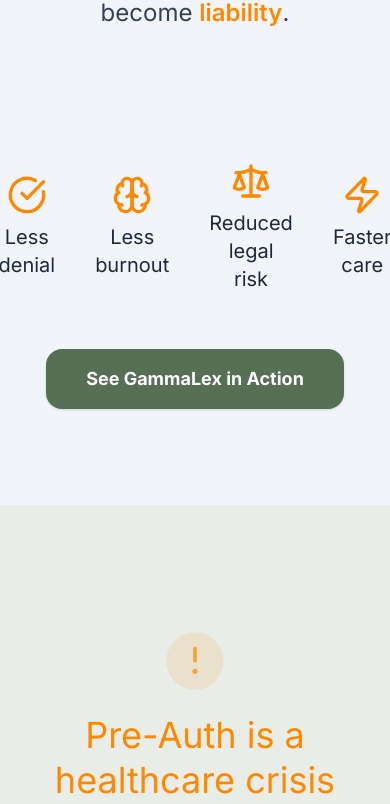
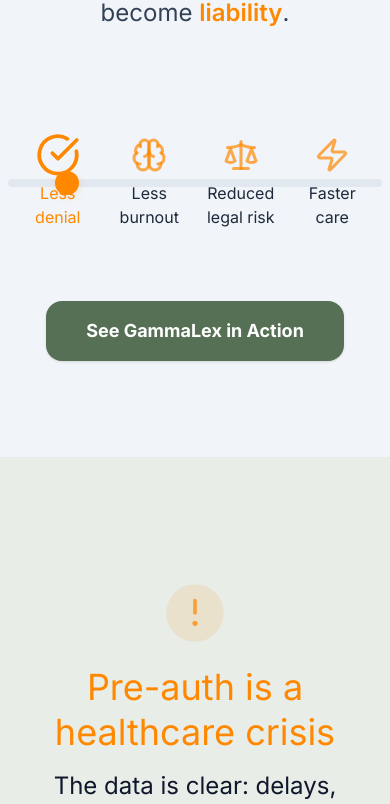
Before and after one commit to yenk/orion-gammalex-website, a Next.js app: page / in a window 390 px wide. Shown: the part 2479-3283 px from the top of the page. Built offline with nearby package versions, Linux system fonts and the light colour scheme; a web font is replaced by a local one.

Commit message:
updated content to be more interactive

```diff
--- a/app/page.tsx
+++ b/app/page.tsx
@@ -31,7 +31,7 @@ import Image from 'next/image'
 import Link from 'next/link'
 import { CopilotHero } from "@/components/CopilotHero"
 import { FeatureHighlights } from "@/components/FeatureHighlights"
-import { ProductFeaturesDemo, ViabilityScoring, PreAuthWriter, ComplyDraft, PolicyLookup, AskGamma } from "@/components/ProductFeaturesDemo"
+import { ProductFeaturesDemo, ViabilityScoring, PreAuthWriter, ComplyDraft, PolicyLookup, AskGamma, FlaggingOverlay } from "@/components/ProductFeaturesDemo"
 import { Tabs, TabsList, TabsTrigger, TabsContent } from "@/components/ui/tabs"
 import AnimatedText from "@/components/ui/AnimatedText"
 import { Progress } from '@/components/ui/progress'
@@ -39,7 +39,6 @@ import { Tooltip, TooltipTrigger, TooltipContent, TooltipProvider } from '@/comp
 import React from 'react'
 import { Brain as BrainIcon, Lightning, ShieldCheck, UsersThree, ChartBar, Scales } from 'phosphor-react'
 import { useAnimation, useMotionValue, useMotionValueEvent } from "framer-motion"
-import { FlaggingOverlay } from "@/components/ProductFeaturesDemo"
 
 /**
  * GammaLexPage - Homepage for GammaLex: Your AI Copilot for Medical Pre-Auth and Denial Risk.
@@ -107,21 +106,9 @@ export default function GammaLexPage() {
             <div className="w-full border-t border-slate-100" />
           </div>
           <div className="w-full flex flex-col items-center gap-6 mt-6">
-            <div className="flex flex-row justify-center items-center gap-10 py-8 w-full bg-slate-100">
-              {[
-                { label: "Less denial", icon: <CheckCircle className="w-10 h-10 text-gammalex-orange" /> },
-                { label: "Less burnout", icon: <Brain className="w-10 h-10 text-gammalex-orange" /> },
-                { label: "Reduced legal risk", icon: <Scale className="w-10 h-10 text-gammalex-orange" /> },
-                { label: "Faster care", icon: <Zap className="w-10 h-10 text-gammalex-orange" /> },
-              ].map((item, i) => (
-                <div key={item.label} className="flex flex-col items-center">
-                  <div className="mb-2">{item.icon}</div>
-                  <span className="text-xl sm:text-2xl font-normal text-slate-800 font-inter text-center">
-                    {item.label}
-                  </span>
-                </div>
-              ))}
-            </div>
+            {/* Interactive Benefits Bar */}
+            <InteractiveBenefitsBar />
+            <div className="w-full flex justify-center mt-10 sm:mt-12">
               <JoinWaitlistModal
                 trigger={
                   <button className="inline-block bg-sage-600 text-white text-lg font-bold rounded-2xl px-10 py-4 shadow hover:bg-sage-700 focus:outline-none focus:ring-2 focus:ring-sage-400 focus:ring-offset-2 transition">
@@ -129,6 +116,7 @@ export default function GammaLexPage() {
                   </button>
                 }
               />
+            </div>
           </div>
         </div>
       </section>
@@ -157,66 +145,63 @@ export default function GammaLexPage() {
               <FlaggingOverlay />
             </div>
           </div>
-
-          <div className="grid grid-cols-1 lg:grid-cols-3 gap-8 mb-12">
+          <div className="grid grid-cols-1 sm:grid-cols-2 lg:grid-cols-3 gap-8 mb-12">
             <motion.div
-              className="bg-slate-50 rounded-2xl p-8 border border-slate-200"
+              className="bg-slate-50 rounded-2xl p-8 border border-slate-200 flex flex-col items-start"
               initial={{ opacity: 0, y: 20 }}
               whileInView={{ opacity: 1, y: 0 }}
               transition={{ duration: 0.6 }}
               viewport={{ once: true }}
             >
               <div className="flex items-center gap-5 mb-6">
-                <Zap className="w-14 h-14 text-slate-400" />
-                <span className="text-3xl font-inter text-gammalex-orange">Pattern Recognition</span>
+                <Zap className="w-12 h-12 sm:w-14 sm:h-14 text-slate-400" />
+                <span className="text-2xl sm:text-3xl font-inter text-gammalex-orange">Pattern Recognition</span>
               </div>
-              <p className="text-slate-700 leading-relaxed">
+              <p className="text-slate-700 leading-relaxed text-base sm:text-lg">
                 AI analyzes thousands of denial patterns to identify legal vulnerabilities before they become lawsuits—from unqualified reviewers to templated rejections.
               </p>
             </motion.div>
-
             <motion.div
-              className="bg-slate-50 rounded-2xl p-8 border border-slate-200"
+              className="bg-slate-50 rounded-2xl p-8 border border-slate-200 flex flex-col items-start"
               initial={{ opacity: 0, y: 20 }}
               whileInView={{ opacity: 1, y: 0 }}
               transition={{ duration: 0.6, delay: 0.1 }}
               viewport={{ once: true }}
             >
               <div className="flex items-center gap-5 mb-6">
-                <Scale className="w-14 h-14 text-slate-400" />
-                <span className="text-3xl font-inter text-gammalex-orange">Legal Compliance</span>
+                <Scale className="w-12 h-12 sm:w-14 sm:h-14 text-slate-400" />
+                <span className="text-2xl sm:text-3xl font-inter text-gammalex-orange">Legal Compliance</span>
               </div>
-              <p className="text-slate-700 leading-relaxed">
+              <p className="text-slate-700 leading-relaxed text-base sm:text-lg">
                 Ensures every pre-auth submission meets both clinical standards and legal requirements, preventing the compliance gaps that lead to successful appeals.
               </p>
             </motion.div>
-
             <motion.div
-              className="bg-slate-50 rounded-2xl p-8 border border-slate-200"
+              className="bg-slate-50 rounded-2xl p-8 border border-slate-200 flex flex-col items-start"
               initial={{ opacity: 0, y: 20 }}
               whileInView={{ opacity: 1, y: 0 }}
               transition={{ duration: 0.6, delay: 0.2 }}
               viewport={{ once: true }}
             >
               <div className="flex items-center gap-5 mb-6">
-                <Shield className="w-14 h-14 text-slate-400" />
-                <span className="text-3xl font-inter text-gammalex-orange">Risk Mitigation</span>
+                <Shield className="w-12 h-12 sm:w-14 sm:h-14 text-slate-400" />
+                <span className="text-2xl sm:text-3xl font-inter text-gammalex-orange">Risk Mitigation</span>
               </div>
-              <p className="text-slate-700 leading-relaxed">
+              <p className="text-slate-700 leading-relaxed text-base sm:text-lg">
                 Flags potential legal issues in real-time, allowing teams to strengthen justifications before submission rather than defending them in court later.
               </p>
             </motion.div>
           </div>
-
-          <div className="flex justify-center my-8">
-            <FlaggingOverlay />
-          </div>
-
           <div className="text-center">
-            <AnimatedText
-              text="The best defense is foresight. GammaLex doesn't just respond to denials—it flags risk early, so you can avoid them altogether."
+            <motion.p
+              initial={{ opacity: 0, y: 24 }}
+              whileInView={{ opacity: 1, y: 0 }}
+              transition={{ duration: 1.1, ease: 'easeOut' }}
+              viewport={{ once: true }}
               className="text-xl sm:text-2xl font-inter text-slate-600 italic mb-8"
-            />
+            >
+              The best defense is foresight. GammaLex doesn't just respond to denials—it flags risk early, so you can avoid them altogether.
+            </motion.p>
           </div>
         </div>
       </section>
@@ -638,7 +623,7 @@ function SystemicRiskStats() {
             transition={{ duration: 0.7, ease: 'easeOut' }}
             viewport={{ once: true }}
           >
-            Pre-Auth is a healthcare crisis
+            Pre-auth is a healthcare crisis
           </motion.h2>
           <motion.p
             className="text-2xl sm:text-3xl font-inter font-normal text-slate-900 text-center mb-8 leading-tight"
@@ -740,11 +725,11 @@ function LegalHeatIndex() {
           </p>
         </div>
 
-        <div className="grid grid-cols-1 lg:grid-cols-2 xl:grid-cols-3 gap-6">
+        <div className="grid grid-cols-1 sm:grid-cols-2 xl:grid-cols-3 gap-6">
           {cases.map((caseItem, index) => (
             <motion.div
               key={index}
-              className="bg-slate-50 rounded-xl p-6 border border-slate-200 hover:border-gammalex-orange/30 hover:shadow-lg transition-all duration-300 cursor-pointer group"
+              className="bg-slate-50 rounded-xl p-6 border border-slate-200 hover:border-gammalex-orange/30 hover:shadow-lg transition-all duration-300 cursor-pointer group flex flex-col h-full"
               whileHover={{ y: -4, scale: 1.02 }}
               initial={{ opacity: 0, y: 20 }}
               whileInView={{ opacity: 1, y: 0 }}
@@ -844,3 +829,111 @@ function SectionBlock({ heading, highlight, content, renderHeading }: { heading:
     </div>
   );
 }
+
+const benefits = [
+  {
+    label: "Less denial",
+    icon: CheckCircle,
+    description: "Fewer denials with proactive AI."
+  },
+  {
+    label: "Less burnout",
+    icon: Brain,
+    description: "Reduce staff burnout."
+  },
+  {
+    label: "Reduced legal risk",
+    icon: Scale,
+    description: "Spot legal risks early."
+  },
+  {
+    label: "Faster care",
+    icon: Zap,
+    description: "Accelerate approvals."
+  }
+]
+
+function InteractiveBenefitsBar() {
+  const [active, setActive] = React.useState(0)
+  // Responsive check for mobile
+  const [isMobile, setIsMobile] = React.useState(false)
+  React.useEffect(() => {
+    function handleResize() {
+      setIsMobile(window.innerWidth < 640)
+    }
+    handleResize()
+    window.addEventListener('resize', handleResize)
+    return () => window.removeEventListener('resize', handleResize)
+  }, [])
+  return (
+    <div className="relative w-full max-w-4xl mx-auto flex flex-col items-center px-2 sm:px-0">
+      {/* Horizontal bar */}
+      <div className="absolute left-0 right-0 top-1/2 -translate-y-1/2 h-2 bg-slate-200 rounded-full z-0" style={{height:8}} />
+      {/* Animated dot */}
+      <motion.div
+        className="absolute z-10 top-1/2 -translate-y-1/2"
+        animate={{ left: `calc(${active * 25}% + 12.5%)` }}
+        transition={{ type: 'spring', stiffness: 300, damping: 25 }}
+        style={{ width: 24, height: 24, background: '#FF8800', borderRadius: '50%', boxShadow: '0 2px 8px #ff880033' }}
+      />
+      {/* Segments */}
+      <div className={`relative z-20 w-full flex flex-row justify-between items-end ${isMobile ? 'gap-2' : ''}`}>
+        {benefits.map((b, i) => {
+          const Icon = b.icon
+          const isActive = i === active
+          return (
+            <button
+              key={b.label}
+              className={`flex flex-col items-center flex-1 focus:outline-none group bg-transparent border-none cursor-pointer py-2 transition-all duration-200 ${isActive ? 'text-gammalex-orange' : 'text-slate-800'} ${isMobile ? 'min-w-0 px-1' : ''}`}
+              onMouseEnter={() => setActive(i)}
+              onFocus={() => setActive(i)}
+              onClick={() => setActive(i)}
+              tabIndex={0}
+              aria-label={b.label}
+              style={{ position: 'relative' }}
+            >
+              <motion.div
+                animate={isActive ? { scale: 1.25, color: '#FF8800' } : { scale: 1, color: '#23232B' }}
+                transition={{ type: 'spring', stiffness: 400, damping: 20 }}
+                className="mb-2"
+              >
+                <Icon className={`w-9 h-9 sm:w-10 sm:h-10 ${isActive ? 'text-gammalex-orange' : 'text-gammalex-orange/70'} transition-colors`} />
+              </motion.div>
+              <span className="text-base sm:text-lg font-inter font-normal text-center transition-colors">
+                {b.label}
+              </span>
+              {/* Tooltip/description */}
+              <AnimatePresence>
+                {isActive && (
+                  isMobile ? (
+                    <motion.div
+                      initial={{ opacity: 0, y: -10 }}
+                      animate={{ opacity: 1, y: 0 }}
+                      exit={{ opacity: 0, y: -10 }}
+                      className="fixed left-1/2 top-4 -translate-x-1/2 bg-white shadow-xl rounded-xl px-4 py-2 text-base text-slate-700 font-inter z-[100] border border-slate-200 max-w-xs w-[90vw] text-left break-words whitespace-normal"
+                    >
+                      {b.description}
+                    </motion.div>
+                  ) : (
+                    <motion.div
+                      initial={{ opacity: 0, y: 10 }}
+                      animate={{ opacity: 1, y: 0 }}
+                      exit={{ opacity: 0, y: 10 }}
+                      className="absolute left-1/2 -translate-x-1/2 -top-20 bg-white shadow-lg rounded-xl px-3 py-2 text-base text-slate-700 font-inter z-30 border border-slate-200 break-words whitespace-normal text-left"
+                      style={{ minWidth: '140px', maxWidth: '200px' }}
+                    >
+                      <div className="relative">
+                        {b.description}
+                        <span className="absolute left-1/2 -bottom-2 -translate-x-1/2 w-0 h-0 border-l-8 border-r-8 border-t-8 border-l-transparent border-r-transparent border-t-white" />
+                      </div>
+                    </motion.div>
+                  )
+                )}
+              </AnimatePresence>
+            </button>
+          )
+        })}
+      </div>
+    </div>
+  )
+}
```
Also changed, not shown: components/ProductFeaturesDemo.tsx (+112 -132 lines). Lines whose indentation alone changed are shown as unchanged.
